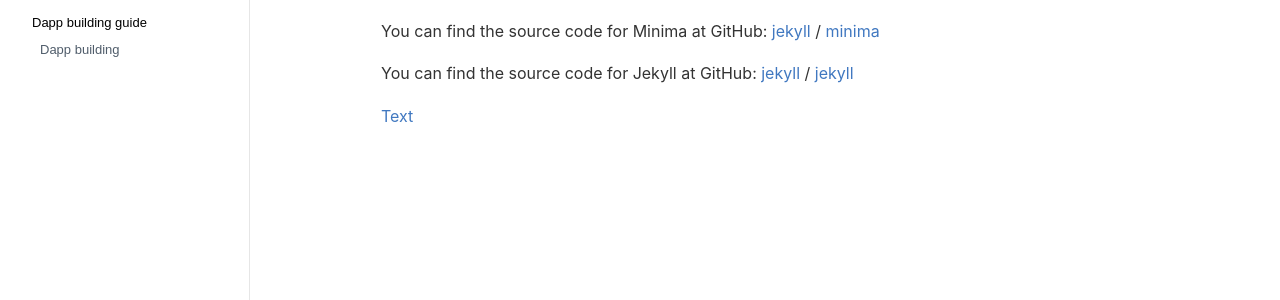
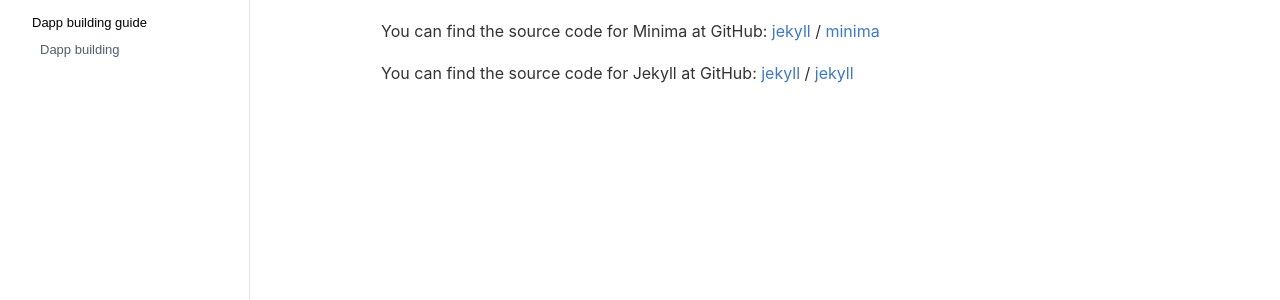
Before and after one commit to Zurich-Blockchain-RnD/another-md-based-website, a Jekyll site: the page built from about.md, in a window 1280 px wide. Shown: the part 230-530 px from the top of the page. Built offline with Jekyll 4.4.1, drawn with Linux system fonts in a browser that asks for light colours.

Commit message:
changed text

```diff
--- a/about.md
+++ b/about.md
@@ -14,5 +14,3 @@ You can find the source code for Jekyll at GitHub:
 
 
 [jekyll-organization]: https://github.com/jekyll
-
-[Text](https://google.com)
```
